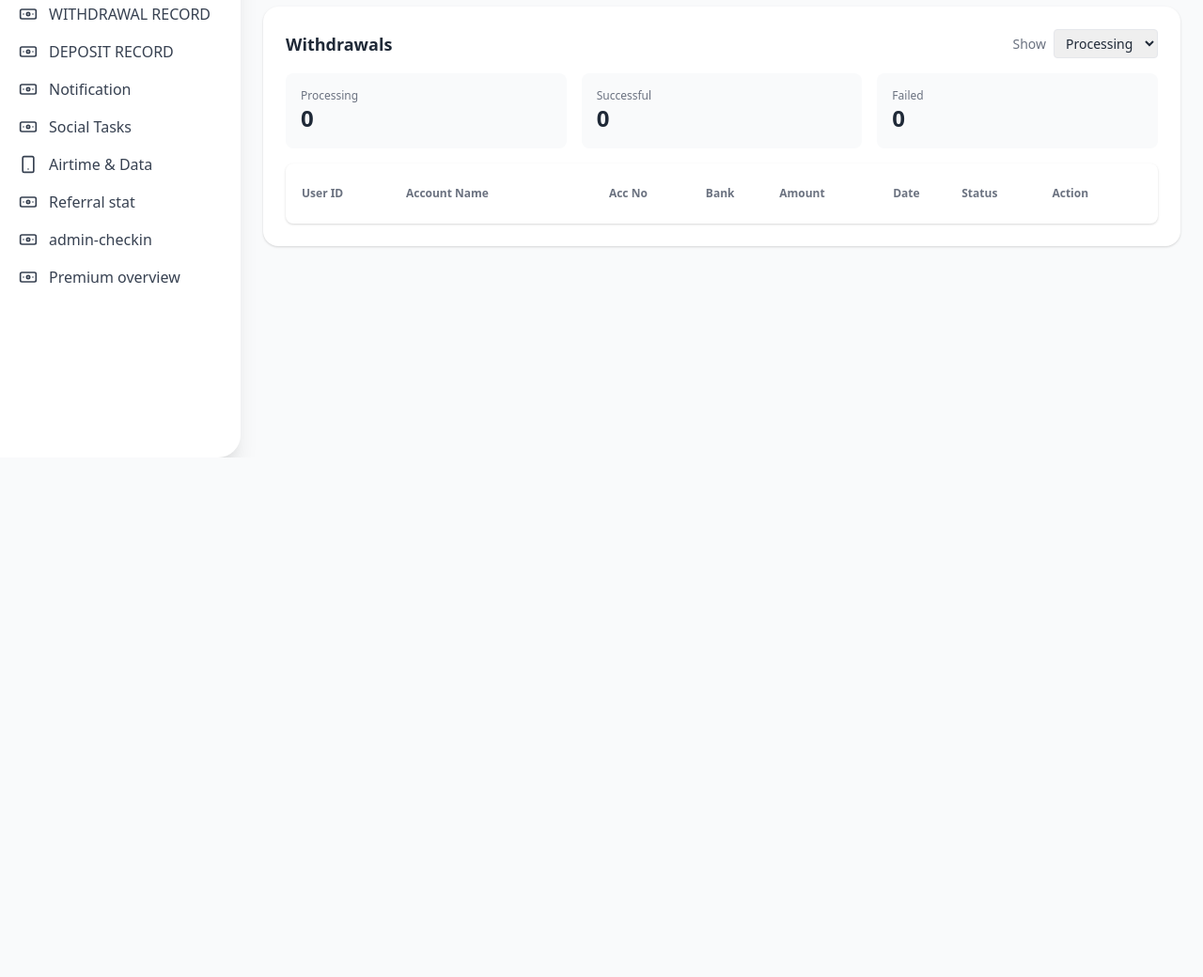
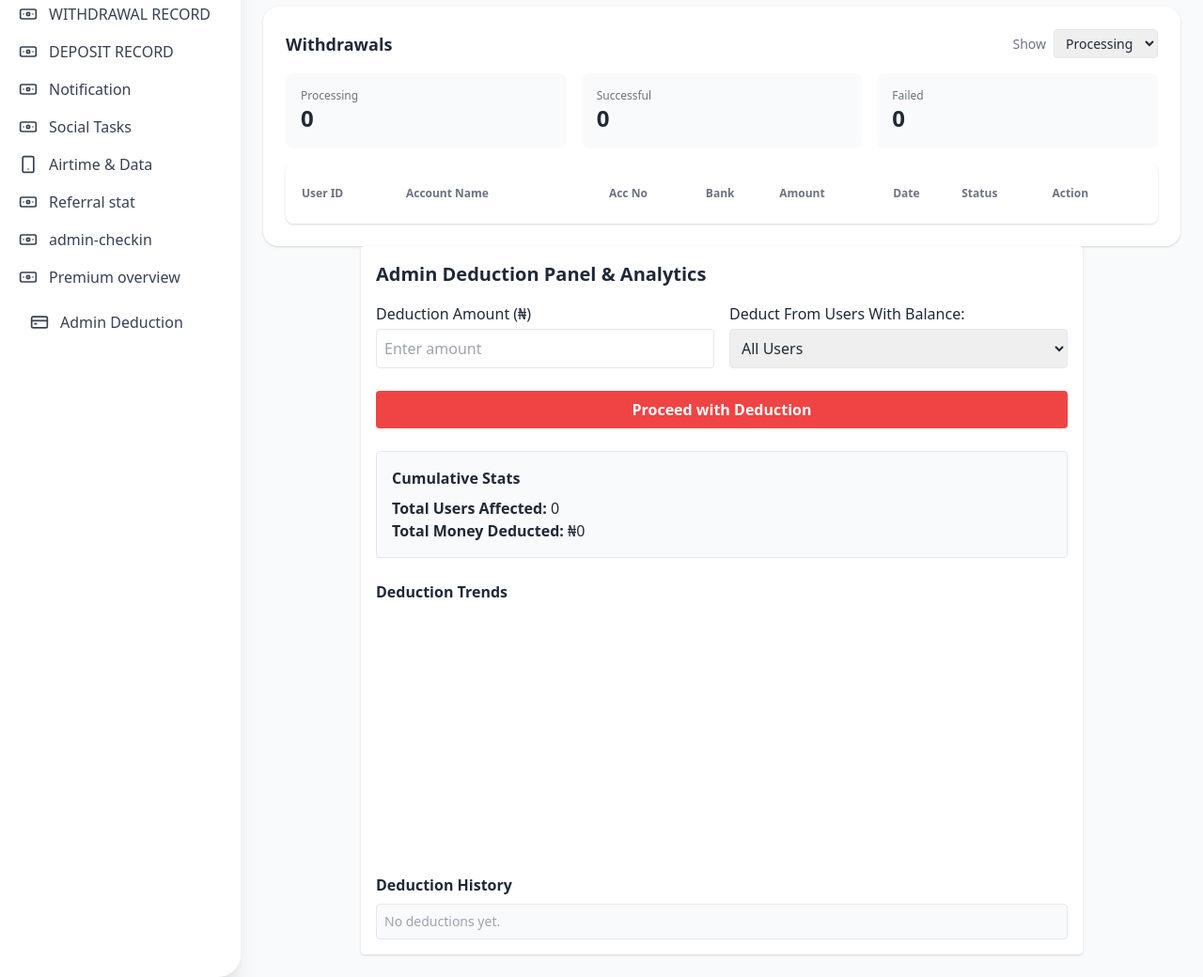
Before and after one commit to emerald-gif/Admin-globals, a website: page MY ADMIN/public/admin.html in a window 1280 px wide. Shown: the part 313-1353 px from the top of the page at 94% size. Before the commit the page ends 800 px from the top, so only its background shows below. Drawn offline with nearby package versions, Linux system fonts and the light colour scheme; no server answers.

```diff
--- a/MY ADMIN/public/admin.html
+++ b/MY ADMIN/public/admin.html
@@ -92,6 +92,15 @@
           <i data-lucide="banknote" class="w-5 h-5"></i>  Premium overview
         </button>
 
+
+
+        <button
+  class="flex items-center w-full gap-3 text-left text-gray-700 hover:text-blue-700 px-3 py-2 rounded transition-colors duration-200"
+  onclick="switchTab('admin-deduction')"
+>
+  <i data-lucide="credit-card" class="w-5 h-5"></i>
+  <span>Admin Deduction</span>
+</button>
 
 
       </nav>
@@ -1705,6 +1714,58 @@
 
 
 
+
+
+
+<div class="p-4 bg-white rounded shadow max-w-3xl mx-auto">
+  <h2 class="text-xl font-bold mb-4">Admin Deduction Panel & Analytics</h2>
+
+  <!-- Deduction Controls -->
+  <div class="grid grid-cols-1 md:grid-cols-2 gap-4 mb-6">
+    <div>
+      <label class="block mb-1 font-medium">Deduction Amount (₦)</label>
+      <input type="number" id="deductAmount" placeholder="Enter amount" class="w-full p-2 border rounded">
+    </div>
+    <div>
+      <label class="block mb-1 font-medium">Deduct From Users With Balance:</label>
+      <select id="balanceCondition" class="w-full p-2 border rounded">
+        <option value="0">All Users</option>
+        <option value="50">Greater than ₦50</option>
+        <option value="500">Greater than ₦500</option>
+        <option value="1000">Greater than ₦1000</option>
+      </select>
+    </div>
+  </div>
+
+  <button id="deductAllBtn" class="bg-red-500 text-white px-4 py-2 rounded w-full font-bold mb-6">
+    Proceed with Deduction
+  </button>
+
+  <!-- Totals Section -->
+  <div class="mb-6 p-4 border rounded bg-gray-50">
+    <h3 class="text-md font-bold mb-2">Cumulative Stats</h3>
+    <p><strong>Total Users Affected:</strong> <span id="totalUsersAffected">0</span></p>
+    <p><strong>Total Money Deducted:</strong> ₦<span id="totalMoneyDeducted">0</span></p>
+  </div>
+
+  <!-- Chart Section -->
+  <div class="mb-6">
+    <h3 class="text-md font-bold mb-2">Deduction Trends</h3>
+    <canvas id="deductionChart" class="w-full h-64"></canvas>
+  </div>
+
+  <!-- Transaction History -->
+  <h3 class="text-md font-bold mb-2">Deduction History</h3>
+  <div id="deductionHistory" class="max-h-96 overflow-y-auto border rounded p-2 bg-gray-50">
+    <p class="text-gray-400 text-sm">No deductions yet.</p>
+  </div>
+</div>
+
+
+
+
+
+
     </main>
   </div>
 
```
